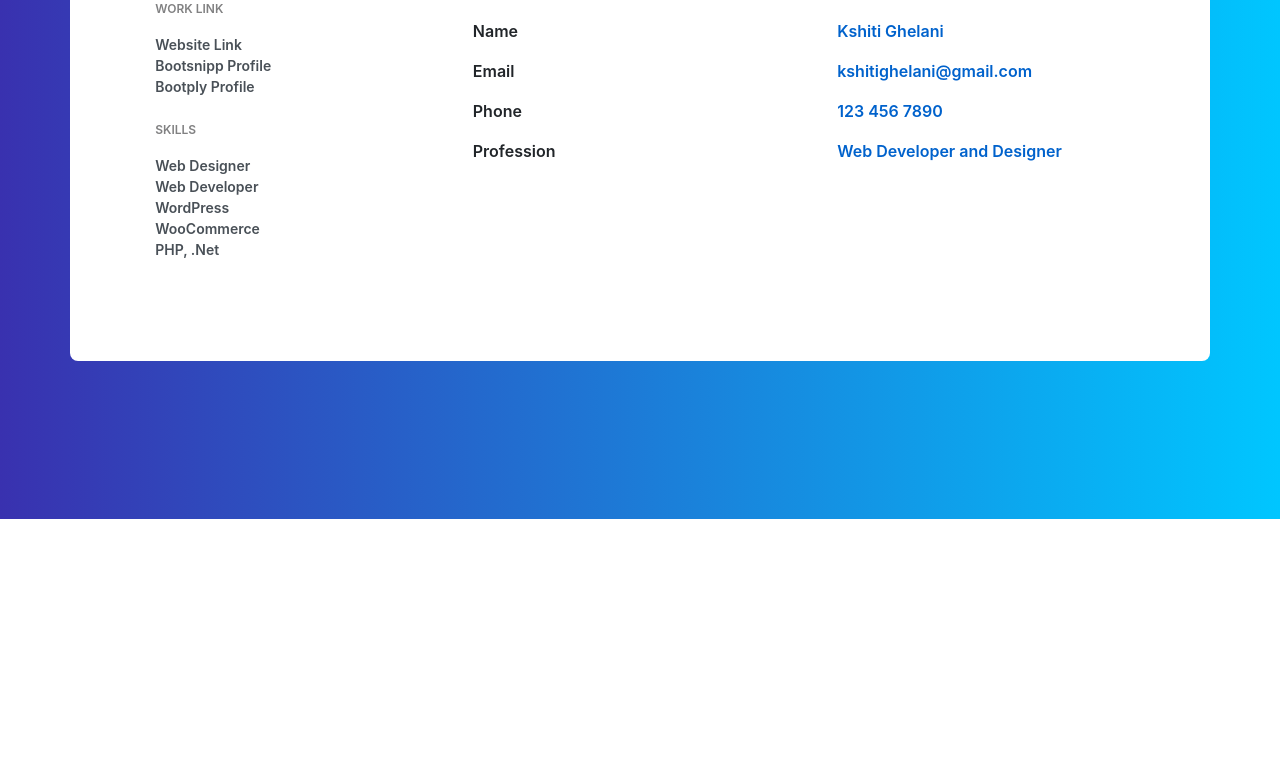
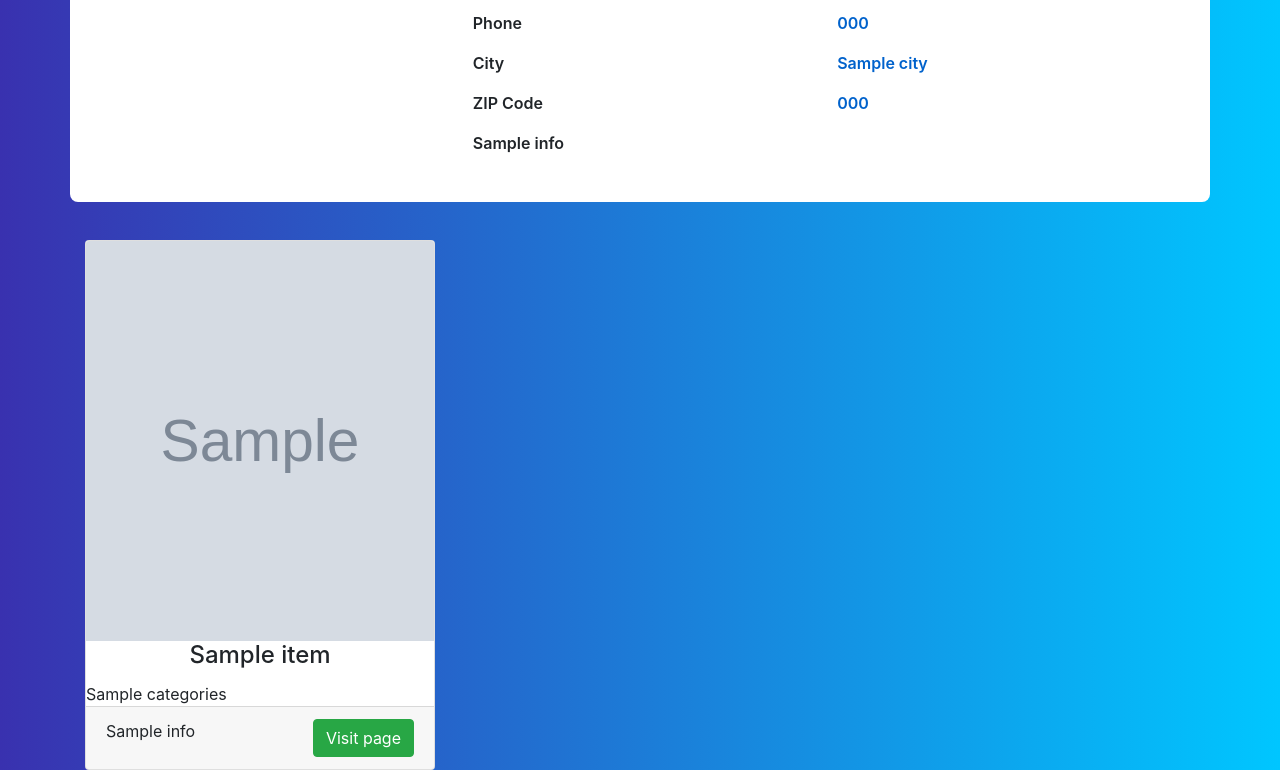
Before and after one commit to Abeerdxx/full-stack-project-marketplace, a Flask app: template templates/about.html in a window 1280 px wide. Shown: the part 281-1051 px from the top of the page. Before the commit the page ends 800 px from the top, so only its background shows below. Run offline with Flask 2, Linux system fonts and the light colour scheme; the template is opened without the code that fills it: most values are stand-ins (such as "Sample title", 1, 10 or a date in 2020); grey boxes marked "Sample" are stand-in pictures; some libraries are stand-ins or nearby versions.

Commit message:
updating about page

```diff
--- a/server.py
+++ b/server.py
@@ -1,7 +1,7 @@
 from flask import Flask, render_template, request, url_for, Response
 from objects.owner import Owner
 from objects.item import Item
-from database.methods import insert, OwnerAlreadyExists, get_owners, get_items, get_categories
+from database.methods import insert, OwnerAlreadyExists, get_owners, get_items, get_categories, get_owner
 import os
 
 app = Flask(__name__, static_url_path='', static_folder='static', template_folder='templates')
@@ -25,10 +25,13 @@ def register():
 @app.route('/about')
 def about():
     id = request.args.get('id')
-    owner_items = get_items(id)
-
-    print(owner_items)
-    return render_template('about.html', owner_items=owner_items)
+    owner_items = None
+    try:
+        owner_items = get_items(id)
+    except:
+        pass
+    owner = get_owner(id)
+    return render_template('about.html', owner_items=owner_items, owner=owner)
 
 
 @app.route('/category')
--- a/templates/about.html
+++ b/templates/about.html
@@ -1,60 +1,54 @@
-<link href="//maxcdn.bootstrapcdn.com/bootstrap/4.1.1/css/bootstrap.min.css" rel="stylesheet" id="bootstrap-css">
-<script src="//maxcdn.bootstrapcdn.com/bootstrap/4.1.1/js/bootstrap.min.js"></script>
-<script src="//cdnjs.cloudflare.com/ajax/libs/jquery/3.2.1/jquery.min.js"></script>
-<!------ Include the above in your HEAD tag ---------->
-<head>   <link
+<!DOCTYPE html>
+<html>
+
+<head>
+    <link
+        href="//maxcdn.bootstrapcdn.com/bootstrap/4.1.1/css/bootstrap.min.css"
+        rel="stylesheet"
+        id="bootstrap-css"
+    >
+    <script
+        src="//maxcdn.bootstrapcdn.com/bootstrap/4.1.1/js/bootstrap.min.js"
+    ></script>
+    <script
+        src="//cdnjs.cloudflare.com/ajax/libs/jquery/3.2.1/jquery.min.js"
+    ></script>
+    <link
         rel="stylesheet"
         type="text/css"
         href="about.css"
-  /></head>
+    />
+</head>
+
+<body>
+
     <div class="container emp-profile">
         <form method="post">
             <div class="row">
                 <div class="col-md-4">
                     <div class="profile-img">
-                            <img src="https://encrypted-tbn0.gstatic.com/images?q=tbn:ANd9GcS52y5aInsxSm31CvHOFHWujqUx_wWTS9iM6s7BAm21oEN_RiGoog" alt=""/>
-                            <div class="file btn btn-lg btn-primary">
-                                Change Photo
-                                <input type="file" name="file"/>
-                            </div>
+                        <img src="{{owner.img_url}}" alt=""/>
                     </div>
                 </div>
                 <div class="col-md-6">
                     <div class="profile-head">
                         <h5>
-                                        Kshiti Ghelani
+                            {{owner.name}}
                         </h5>
                         <h6>
-                                        Web Developer and Designer
+                            {{owner.categories}}
                         </h6>
-                                    <p class="proile-rating">RANKINGS : <span>8/10</span></p>
                         <ul class="nav nav-tabs" id="myTab" role="tablist">
                             <li class="nav-item">
-                                    <a class="nav-link active" id="home-tab" data-toggle="tab" href="#home" role="tab" aria-controls="home" aria-selected="true">About</a>
-                                </li>
-                                <li class="nav-item">
-                                    <a class="nav-link" id="profile-tab" data-toggle="tab" href="#profile" role="tab" aria-controls="profile" aria-selected="false">Timeline</a>
+                                <a class="nav-link active" id="home-tab" data-toggle="tab" role="tab" aria-controls="home" aria-selected="true">About</a>
                             </li>
                         </ul>
                     </div>
-                    </div>
-                    <div class="col-md-2">
-                        <input type="submit" class="profile-edit-btn" name="btnAddMore" value="Edit Profile"/>
                 </div>
             </div>
             <div class="row">
                 <div class="col-md-4">
                     <div class="profile-work">
-                            <p>WORK LINK</p>
-                            <a href="">Website Link</a><br/>
-                            <a href="">Bootsnipp Profile</a><br/>
-                            <a href="">Bootply Profile</a>
-                            <p>SKILLS</p>
-                            <a href="">Web Designer</a><br/>
-                            <a href="">Web Developer</a><br/>
-                            <a href="">WordPress</a><br/>
-                            <a href="">WooCommerce</a><br/>
-                            <a href="">PHP, .Net</a><br/>
                     </div>
                 </div>
                 <div class="col-md-8">
@@ -62,26 +56,10 @@
                         <div class="tab-pane fade show active" id="home" role="tabpanel" aria-labelledby="home-tab">
                             <div class="row">
                                 <div class="col-md-6">
-                                                <label>User Id</label>
-                                            </div>
-                                            <div class="col-md-6">
-                                                <p>Kshiti123</p>
-                                            </div>
-                                        </div>
-                                        <div class="row">
-                                            <div class="col-md-6">
-                                                <label>Name</label>
-                                            </div>
-                                            <div class="col-md-6">
-                                                <p>Kshiti Ghelani</p>
-                                            </div>
-                                        </div>
-                                        <div class="row">
-                                            <div class="col-md-6">
                                     <label>Email</label>
                                 </div>
                                 <div class="col-md-6">
-                                                <p>kshitighelani@gmail.com</p>
+                                    <p>{{owner.email}}</p>
                                 </div>
                             </div>
                             <div class="row">
@@ -89,15 +67,28 @@
                                     <label>Phone</label>
                                 </div>
                                 <div class="col-md-6">
-                                                <p>123 456 7890</p>
+                                    <p>{{owner.phone}}</p>
                                 </div>
                             </div>
                             <div class="row">
                                 <div class="col-md-6">
-                                                <label>Profession</label>
+                                    <label>City</label>
                                 </div>
                                 <div class="col-md-6">
-                                                <p>Web Developer and Designer</p>
+                                    <p>{{owner.city}}</p>
+                                </div>
+                            </div>
+                            <div class="row">
+                                <div class="col-md-6">
+                                    <label>ZIP Code</label>
+                                </div>
+                                <div class="col-md-6">
+                                    <p>{{owner.zip_code}}</p>
+                                </div>
+                            </div>
+                            <div class="row">
+                                <div class="col-md-6">
+                                    <label>{{owner.info}}</label>
                                 </div>
                             </div>
                         </div>
@@ -112,7 +103,7 @@
         <div class="row" id="businesses_row">
             {% for item in items %}
             <div class="col-md-4">
-                  <!-- <div class="card">
+                <div class="card">
                 <img class="card-img-top" src={{item.img_url}} style="height: 50vh;">
                 <div class="card-block">
                     <h4 class="card-title text-center">{{item.name}}</h4>
@@ -134,10 +125,14 @@
                     <span><i class=""></i>{{item.info}}</span>
                 </div>
 
-                  </div> -->
+                </div>
             </div>
             {% endfor %}
 
         </div>
         </tbody>
         </div>
+
+</body>
+
+</html>
```
Also changed, not shown: database/methods.py (+10 -1 lines). Lines whose indentation alone changed are shown as unchanged.
